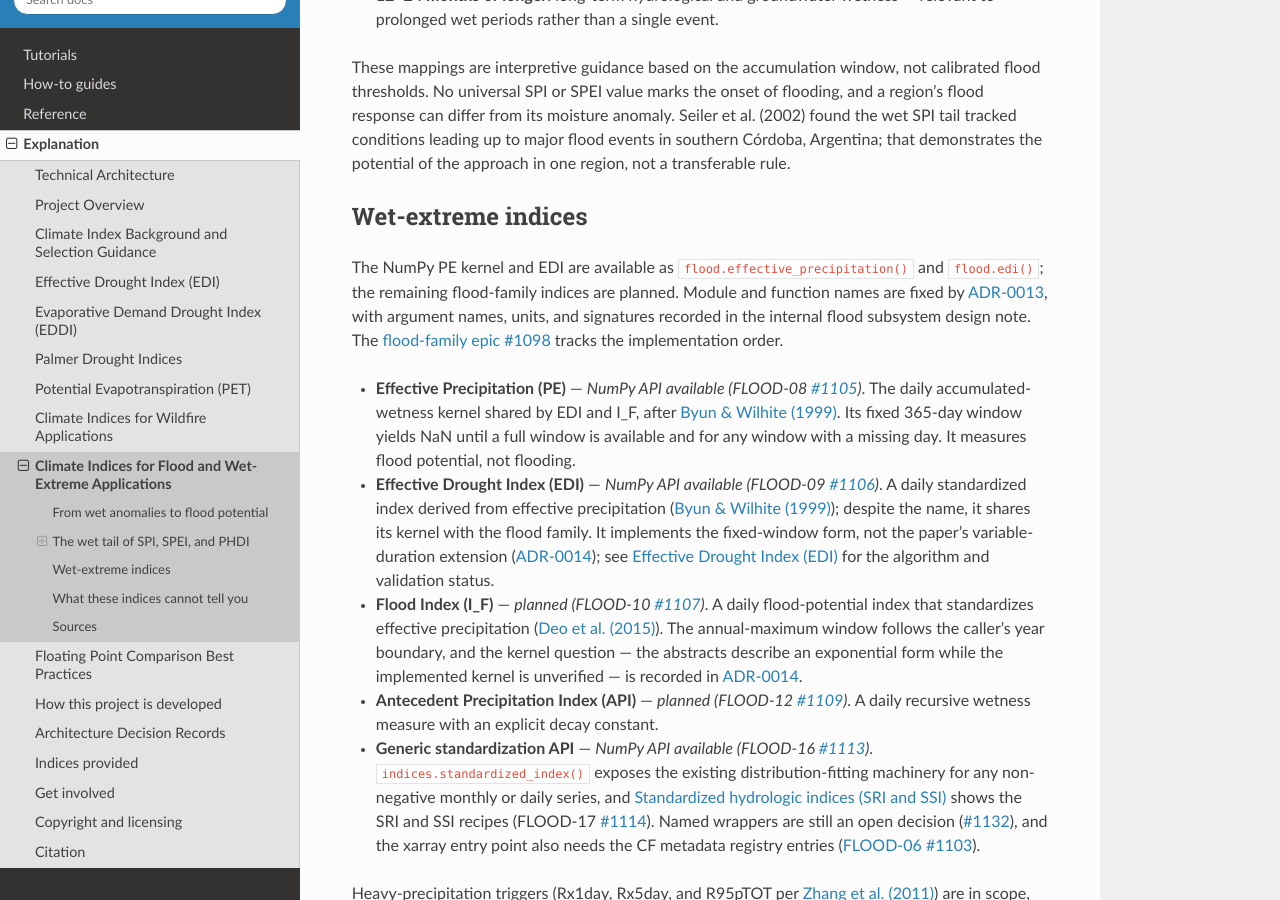
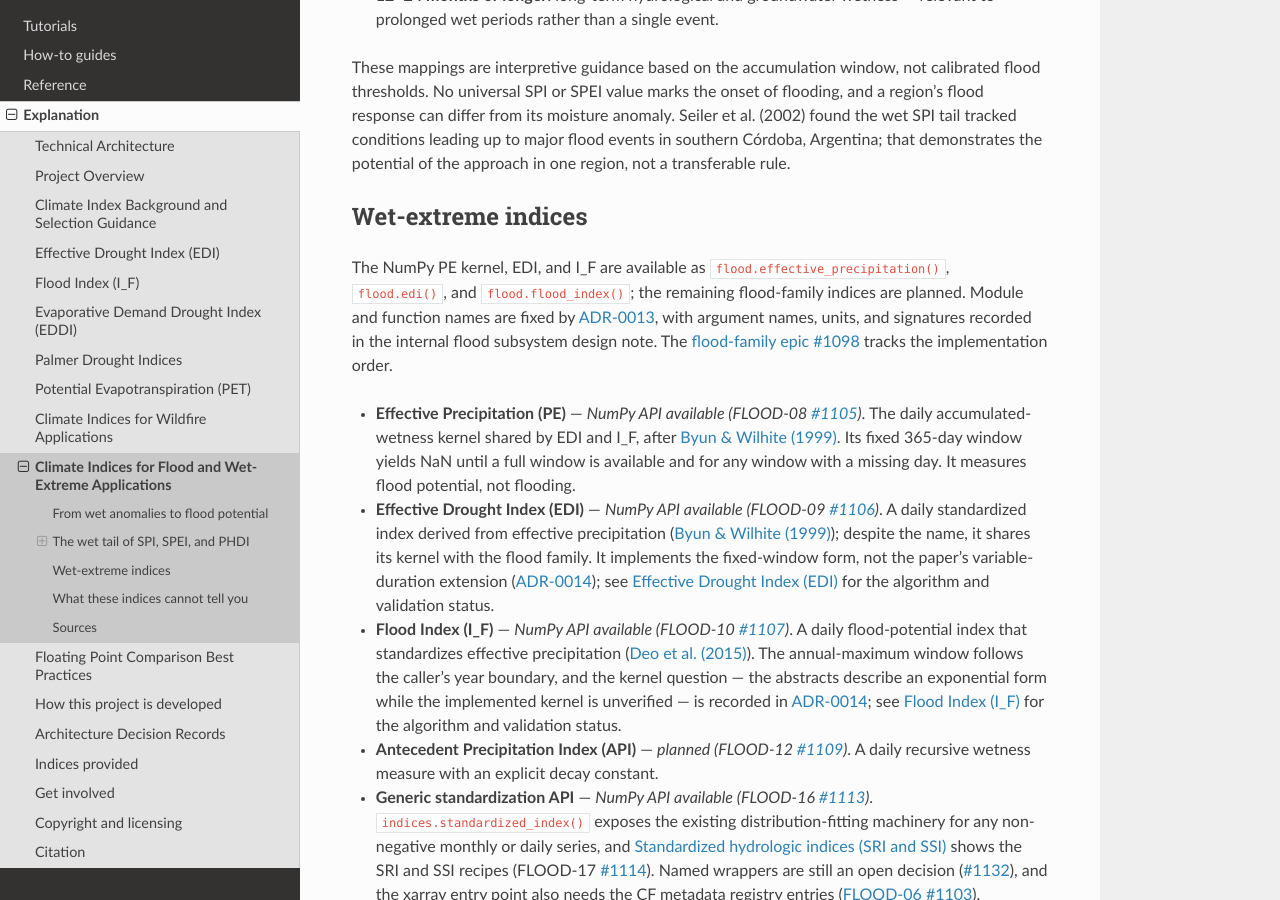
Before and after one commit to monocongo/climate_indices, a Sphinx documentation site: the page built from docs/flood_applications.md, in a window 1280 px wide and 900 px high, scrolled down 1609 px. Built offline with Sphinx 7.4.7 and the Read the Docs theme 3.1.0, drawn with Linux system fonts in a browser that asks for light colours.

Commit message:
docs(flood): link and update Flood Index guidance

```diff
--- a/docs/explanation.md
+++ b/docs/explanation.md
@@ -12,6 +12,7 @@ architecture
 project-overview
 algorithms
 algorithm_refs/edi
+algorithm_refs/flood_index
 algorithm_refs/eddi
 algorithm_refs/palmer
 algorithm_refs/pet
--- a/docs/flood_applications.md
+++ b/docs/flood_applications.md
@@ -82,8 +82,8 @@ potential of the approach in one region, not a transferable rule.
 
 ## Wet-extreme indices
 
-The NumPy PE kernel and EDI are available as `flood.effective_precipitation()`
-and `flood.edi()`; the remaining flood-family indices are planned. Module and function names are fixed
+The NumPy PE kernel, EDI, and I_F are available as `flood.effective_precipitation()`,
+`flood.edi()`, and `flood.flood_index()`; the remaining flood-family indices are planned. Module and function names are fixed
 by [ADR-0013](adr/0013-flood-module-api-and-naming.md), with argument names,
 units, and signatures recorded in the internal flood subsystem design note.
 The [flood-family epic #1098][flood-epic] tracks the implementation order.
@@ -100,12 +100,13 @@ The [flood-family epic #1098][flood-epic] tracks the implementation order.
   not the paper's variable-duration extension
   ([ADR-0014](adr/0014-flood-family-scientific-conventions.md)); see
   {doc}`algorithm_refs/edi` for the algorithm and validation status.
-- **Flood Index (I_F)** — *planned (FLOOD-10 [#1107][flood-1107])*. A daily
-  flood-potential index that standardizes effective precipitation
+- **Flood Index (I_F)** — *NumPy API available (FLOOD-10
+  [#1107][flood-1107])*. A daily flood-potential index that standardizes effective precipitation
   ([Deo et al. (2015)][deo-2015]). The annual-maximum window follows the
   caller's year boundary, and the kernel question — the abstracts describe an
   exponential form while the implemented kernel is unverified — is recorded in
-  [ADR-0014](adr/0014-flood-family-scientific-conventions.md).
+  [ADR-0014](adr/0014-flood-family-scientific-conventions.md); see
+  {doc}`algorithm_refs/flood_index` for the algorithm and validation status.
 - **Antecedent Precipitation Index (API)** — *planned (FLOOD-12
   [#1109][flood-1109])*. A daily recursive wetness measure with an explicit
   decay constant.
```
